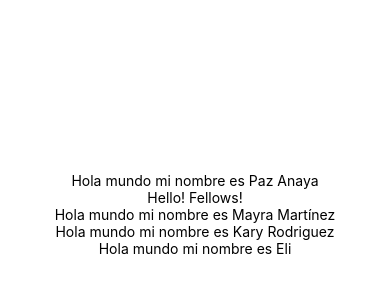
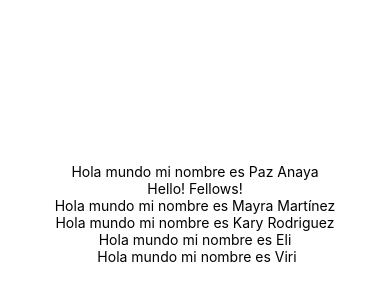
Before and after one commit to JesusfGarcia/git-colab, a React Native app: screen / in a window 390 px wide. Shown: the part 208-508 px from the top of the page. Built offline with nearby package versions, Linux system fonts and the light colour scheme.

Commit message:
agregue mi vista

```diff
--- a/App.js
+++ b/App.js
@@ -5,15 +5,16 @@ import { Miri } from './views/miri/miri';
 import { Mayra } from './views/mayra';
 import { Karyrodriguez } from './views/karyrodriguez';
 import { EliDelMal } from './views/eli';
+import { Viripineda } from './views/viripineda';
 
-const arraytorender=[ <Pazanaya/>, <Miri/>, <Mayra/>, <Karyrodriguez/>, <EliDelMal/>]
+const arraytorender = [ < Pazanaya / > , < Miri / > , < Mayra / > , < Karyrodriguez / > , < EliDelMal / > , < Viripineda / > ]
 
 export default function App() {
-  return (
-    <View style={styles.container}>
-      {arraytorender.map(componente => componente)}
-      <StatusBar style="auto" />
-    </View>
+    return ( <
+        View style = { styles.container } > { arraytorender.map(componente => componente) } <
+        StatusBar style = "auto" / >
+        <
+        /View>
     );
 }
 
```
Lines whose indentation alone changed are shown as unchanged.
